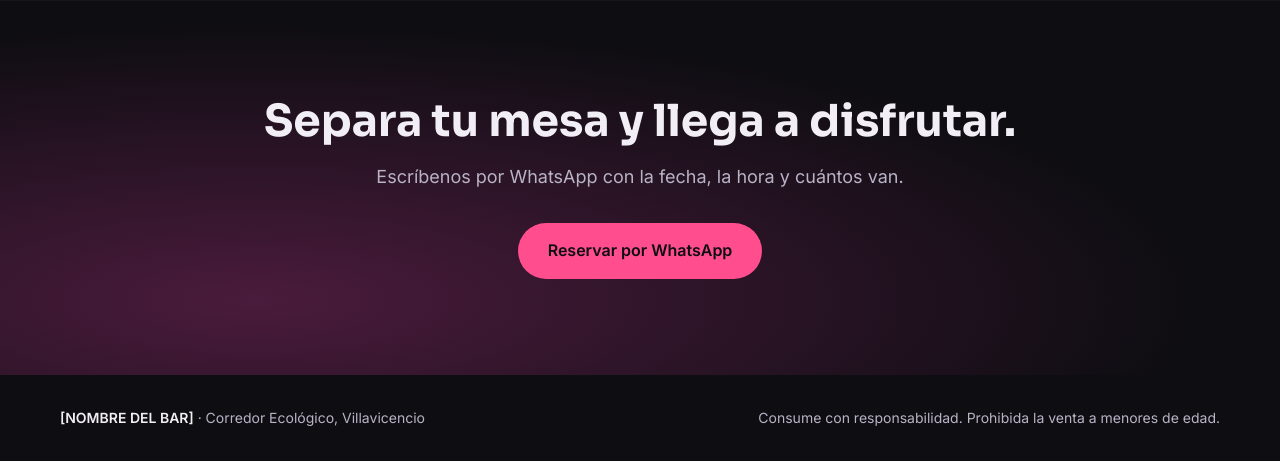
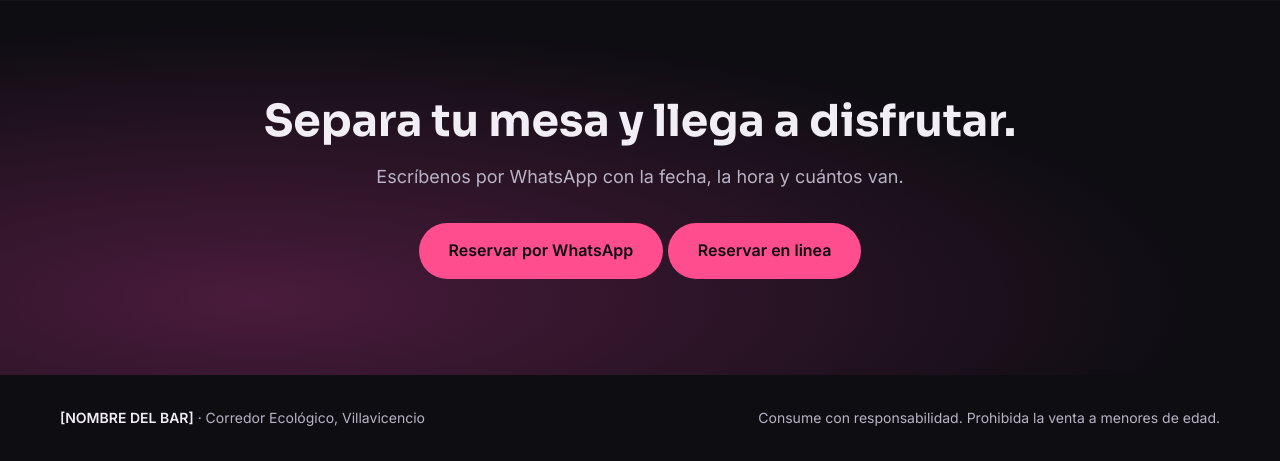
Before and after one commit to zLogout/Sistema-de-Informacion-bar, a Flask app: page / in a window 1280 px wide. Shown: the part 2824-3285 px from the top of the page. Run offline with Flask 3, Linux system fonts and the light colour scheme.

Commit message:
Version base para empezar a trabajar en reservas, login y cambio de base de datos a postgre

```diff
--- a/templates/index.html
+++ b/templates/index.html
@@ -76,6 +76,7 @@
 <h2 style="margin-left:auto;margin-right:auto">Separa tu mesa y llega a disfrutar.</h2>
 <p class="lead" style="margin:0 auto 32px">Escríbenos por WhatsApp con la fecha, la hora y cuántos van.</p>
 <a class="btn pri" href="https://wa.me/[NUMERO]">Reservar por WhatsApp</a>
+<a class="btn pri">Reservar en linea</a>
 </div></section>
 
 <footer style="padding:32px 0"><div class="w" style="display:flex;flex-wrap:wrap;gap:12px;justify-content:space-between;color:#B9B3C6;font-size:14px">
```
